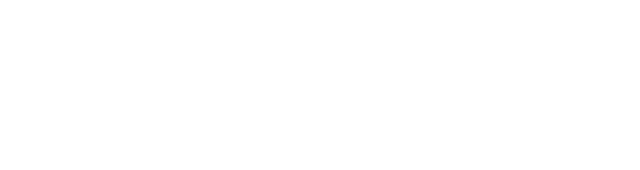
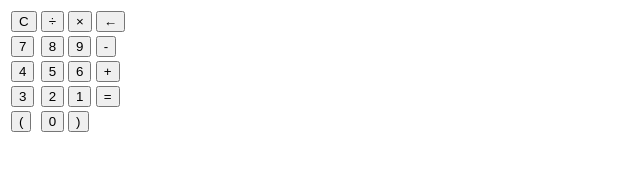
Before and after one commit to antony74363/Calculator, a plain HTML site: page index.html in a window 1280 px wide. Shown: the whole page, without its empty margins (0-640 px from the left). Drawn offline with Linux system fonts and the light colour scheme.

Commit message:
HTML part finished

```diff
--- a/index.html
+++ b/index.html
@@ -8,6 +8,49 @@
     <link rel='stylesheet' type='text/css' media='screen' href='main.css'>
 </head>
 <body>
+    <div class="container">
+        <div class="calculator dark">
+            <div class="theme-toggler active">
+                <i class="toggler-icon"></i>
+            </div>
+            <div class="display-screen">
+                <div id="display"></div>
+            </div>
+            <div class="buttons">
+                <table>
+                    <tr>
+                        <td><button class="btn-op" id="C">C</button></td>
+                        <td><button class="btn-op" id="/">&divide;</button></td>
+                        <td><button class="btn-op" id="*">&times;</button></td>
+                        <td><button class="btn-op" id="backspace">&#8592;</button></td>
+                    </tr>
+                    <tr>
+                        <td><button class="btn-num" id="7">7</button></td>
+                        <td><button class="btn-num" id="8">8</button></td>
+                        <td><button class="btn-num" id="9">9</button></td>
+                        <td><button class="btn-op" id="-">-</button></td>
+                    </tr>
+                    <tr>
+                        <td><button class="btn-num" id="4">4</button></td>
+                        <td><button class="btn-num" id="5">5</button></td>
+                        <td><button class="btn-num" id="6">6</button></td>
+                        <td><button class="btn-op" id="+">+</button></td>
+                    </tr>
+                    <tr>
+                        <td><button class="btn-num" id="3">3</button></td>
+                        <td><button class="btn-num" id="2">2</button></td>
+                        <td><button class="btn-num" id="1">1</button></td>
+                        <td><button class="btn-op" id="=">=</button></td>
+                    </tr>
+                    <tr>
+                        <td><button class="btn-op" id="(">(</button></td>
+                        <td><button class="btn-num" id="0">0</button></td>
+                        <td><button class="btn-op" id=")">)</button></td>
+                    </tr>
+                </table>
+            </div>
+        </div>
+    </div>
     <script src='main.js'></script>
 
 </body>
```
